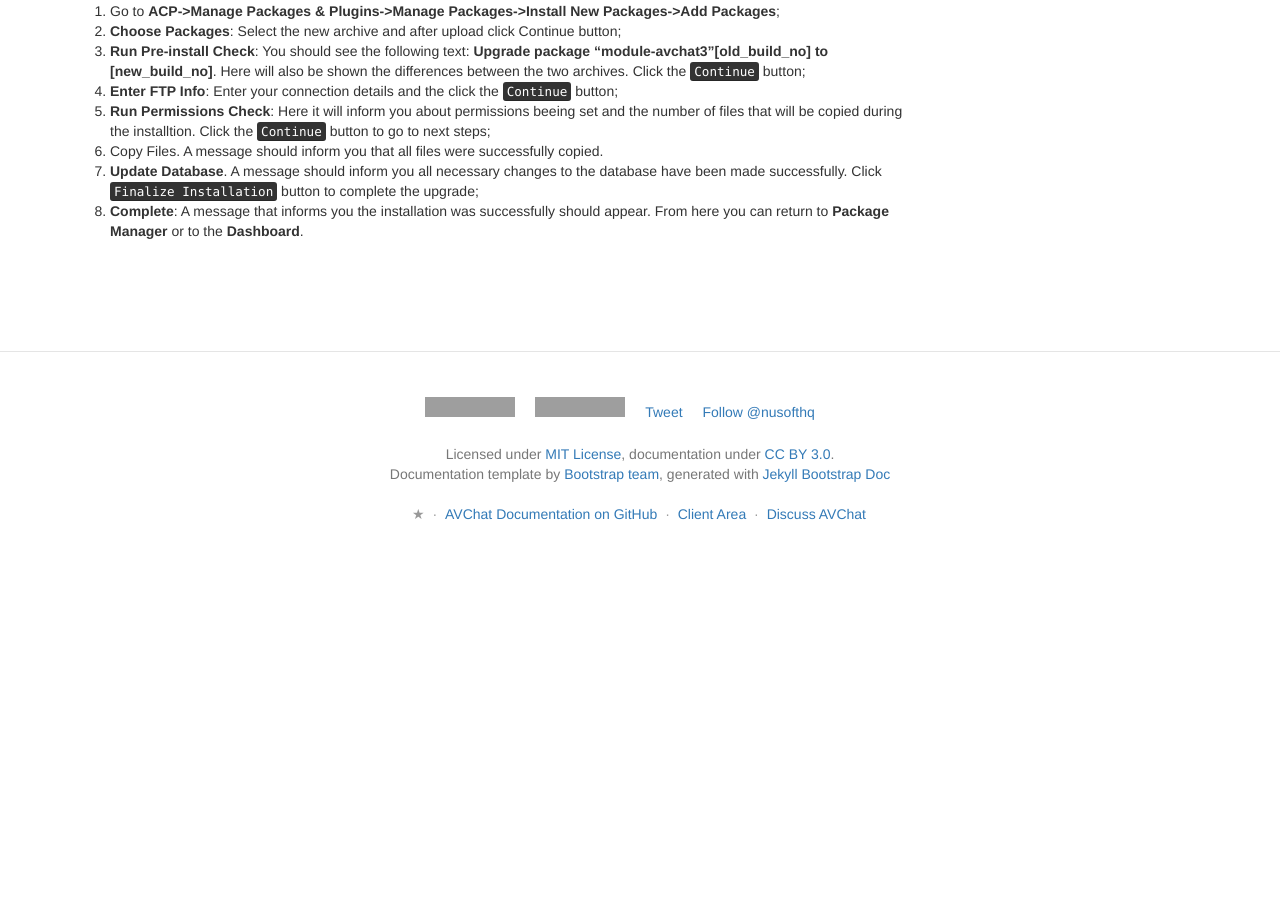
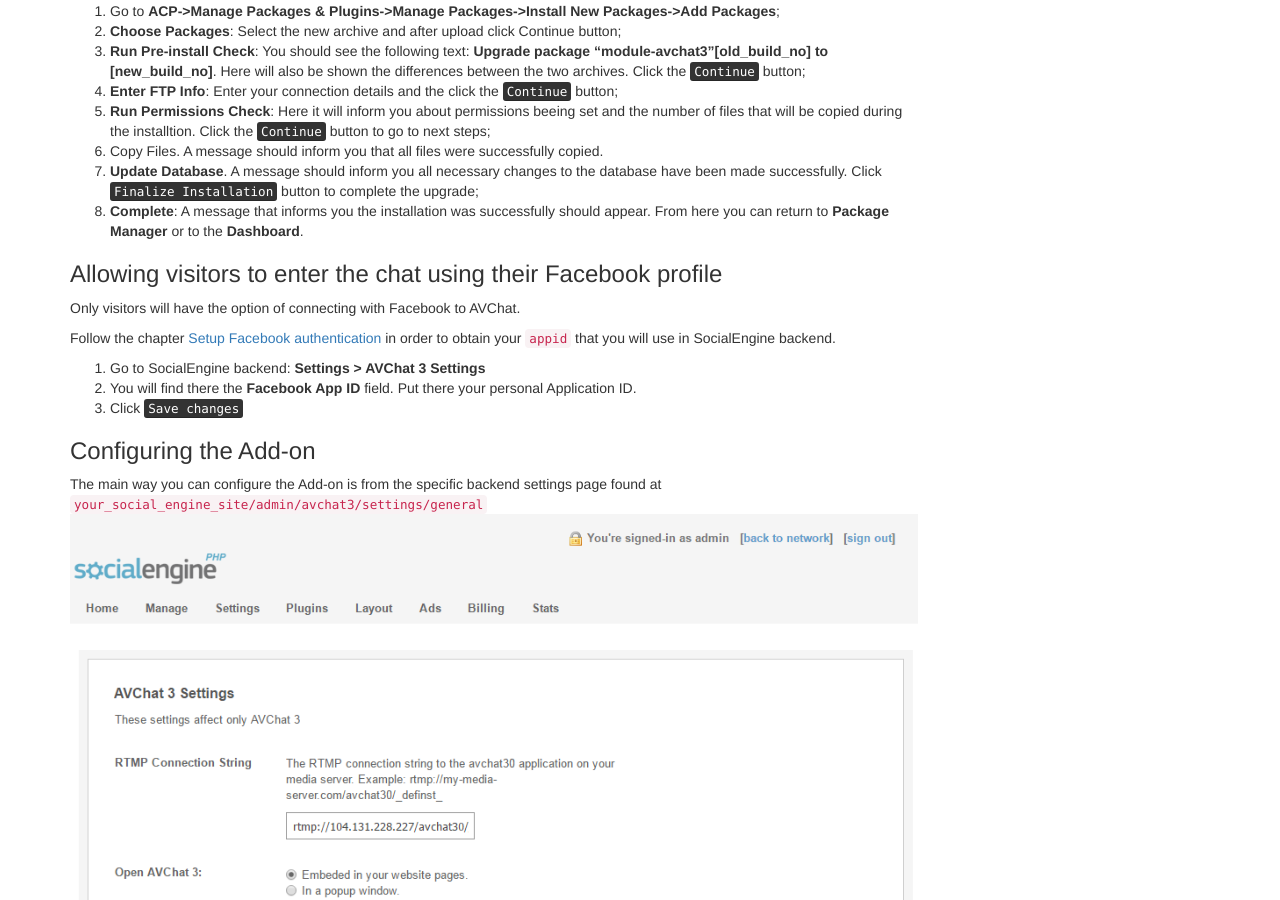
Before and after one commit to nusofthq/avchat-documentation, a Jekyll site: the page built from socialengine.md, in a window 1280 px wide and 900 px high, scrolled down 10979 px. Built offline with Jekyll 4.4.1, drawn with Linux system fonts in a browser that asks for light colours; nearby versions of some CDN libraries; comment, search, counter and statistics services are not loaded; before the commit the page ends 11553 px from its top, so only the background shows below that; some of the changed text lies outside the part shown; grey boxes are pictures that could not be loaded.

Commit message:
added 2 more chapters

```diff
--- a/socialengine.md
+++ b/socialengine.md
@@ -254,5 +254,22 @@
 7. **Update Database**. A message should inform you all necessary changes to the database have been made successfully. Click <kbd>Finalize Installation</kbd> button to complete the upgrade;
 8. **Complete**: A message that informs you the installation was successfully should appear. From here you can return to **Package Manager** or to the **Dashboard**.
 
+<h2 id="allowing-visitors-to-login-with-facebook">Allowing visitors to enter the chat using their Facebook profile</h2>
+
+Only visitors will have the option of connecting with Facebook to AVChat.
+
+Follow the chapter [Setup Facebook authentication](http://docs.avchat.net/standalone.html#setup-facebook-authentication) in order to obtain your `appid` that you will use in SocialEngine backend.
+
+1. Go to SocialEngine backend: **Settings > AVChat 3 Settings**
+2. You will find there the **Facebook App ID** field. Put there your personal Application ID.
+3. Click <kbd>Save changes</kbd>
+
+
+<h2 id="configuring-the-addon">Configuring the Add-on</h2>
+
+The main way you can configure the Add-on is from the specific backend settings page found at `your_social_engine_site/admin/avchat3/settings/general`
+<img src="{{site.github.url}}/assets/images/se/avchat-settings.png" class="img-responsive" />
+
+Additionally to this the Add-on can be configured directly from AVChat's main config file (`avc_settings.xml`) and the rest of the configuration files described [here](http://docs.avchat.net/standalone.html#config-files)
 
 </section>
```
Also changed, not shown: assets/images/se/avchat-settings.png (added).
